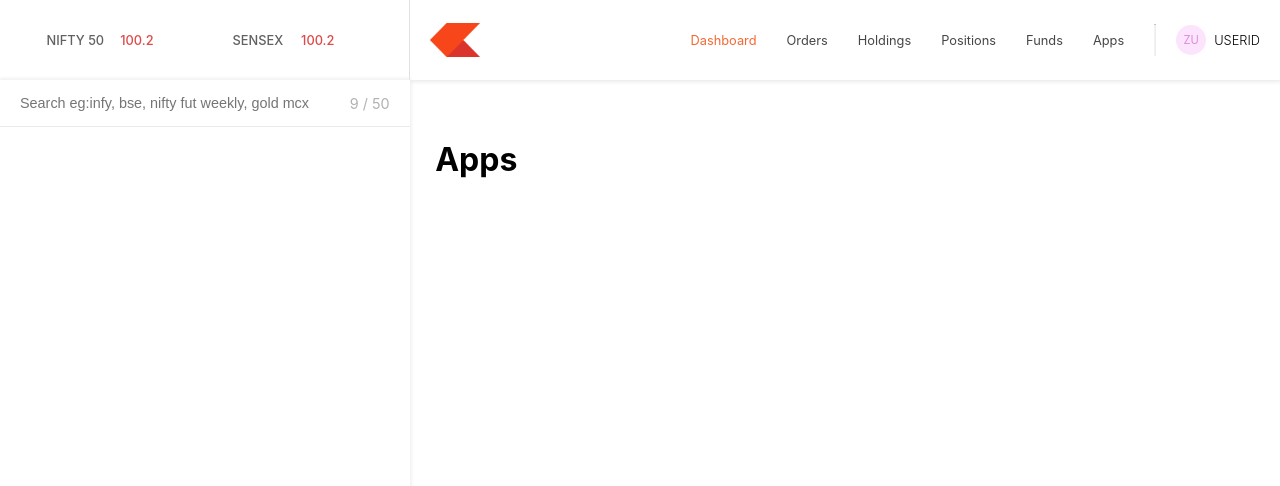
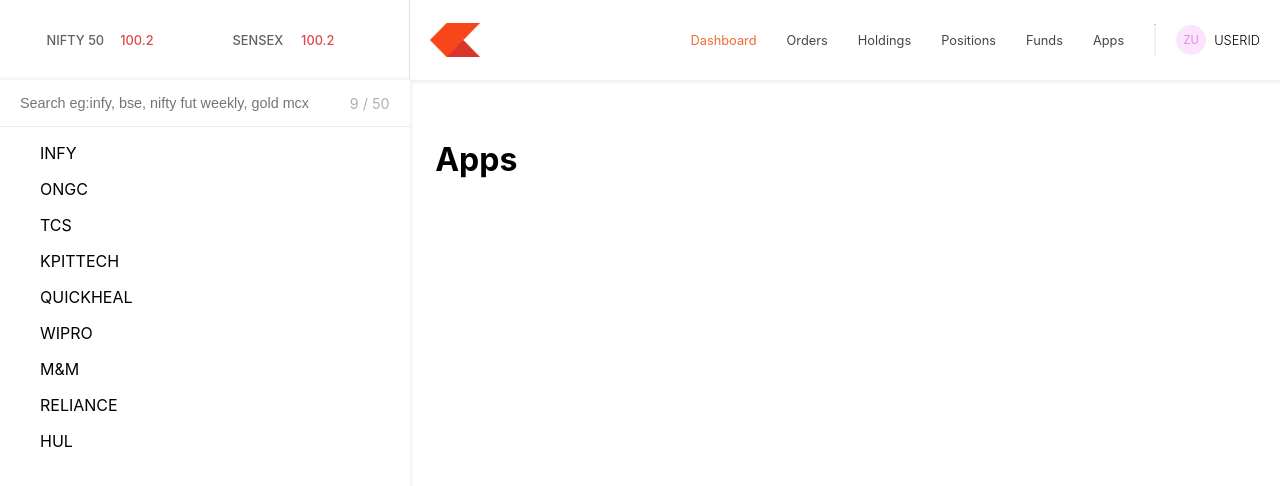
Before and after one commit to pr1yanshuchaurasia/Zerodha-clone, a React (Create React App) app in the folder dashboard/: page /apps in a window 1280 px wide. Shown: the top 486 px of the page. Built offline with nearby package versions, Linux system fonts and the light colour scheme.

Commit message:
feat: update WatchList component to display dynamic stock names and counts

```diff
--- a/dashboard/package.json
+++ b/dashboard/package.json
@@ -3,6 +3,9 @@
   "version": "0.1.0",
   "private": true,
   "dependencies": {
+    "@emotion/react": "^11.14.0",
+    "@emotion/styled": "^11.14.0",
+    "@mui/material": "^7.1.1",
     "@testing-library/dom": "^10.4.0",
     "@testing-library/jest-dom": "^6.6.3",
     "@testing-library/react": "^16.3.0",
--- a/dashboard/src/components/WatchList.js
+++ b/dashboard/src/components/WatchList.js
@@ -1,4 +1,7 @@
-import React from "react";
+import React,{useState} from "react";
+
+import {Tooltip, Grow} from "@mui/material";
+import {watchlist} from "../data/data";
 
 const WatchList = () => {
   return (
@@ -11,10 +14,13 @@ const WatchList = () => {
           placeholder="Search eg:infy, bse, nifty fut weekly, gold mcx"
           className="search"
         />
-        <span className="counts"> 9 / 50</span>
+        <span className="counts"> {watchlist.length} / 50</span>
       </div>
 
-      <ul className="list"></ul>
+      <ul className="list">
+        {watchlist.map((stock, index) => {
+          return <p>{stock.name}</p>        })}
+      </ul>
     </div>
   );
 };
```
Also changed, not shown: 1 other file (tests, documents, lock files or other folders).
